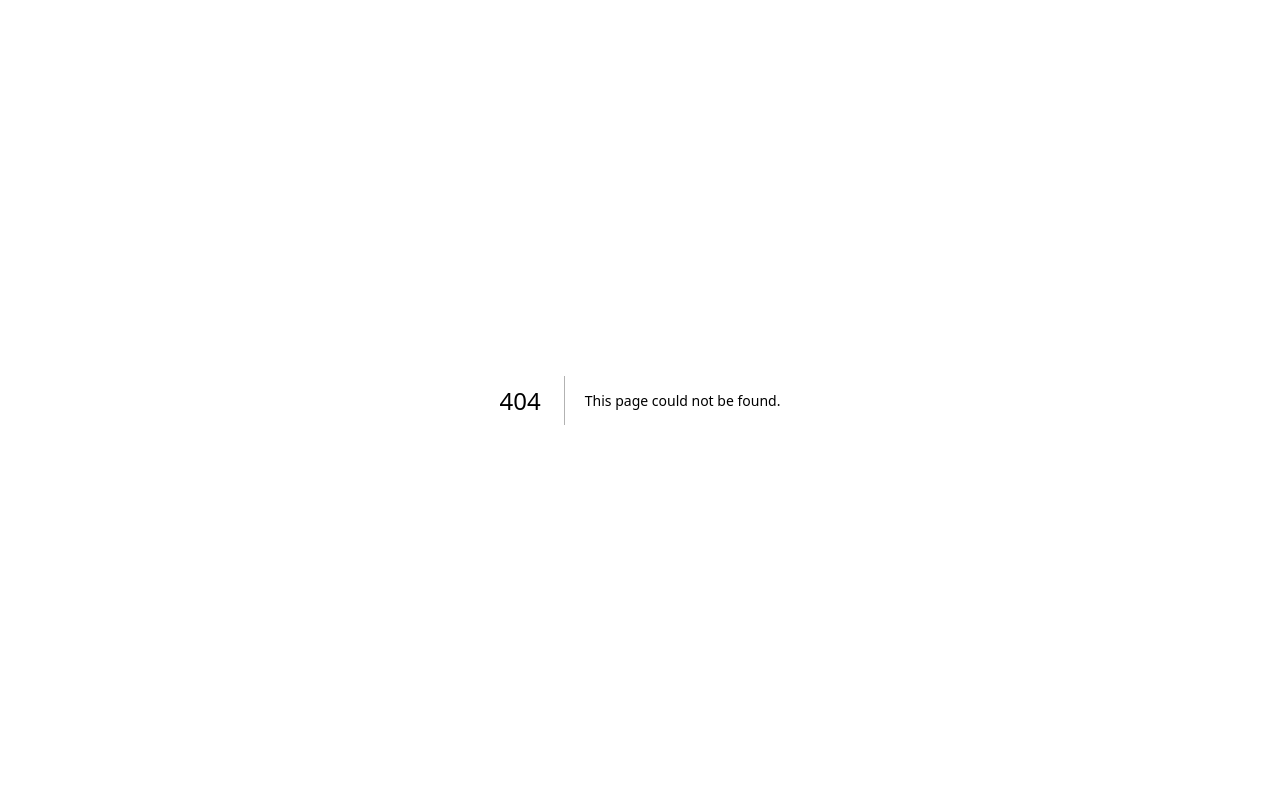
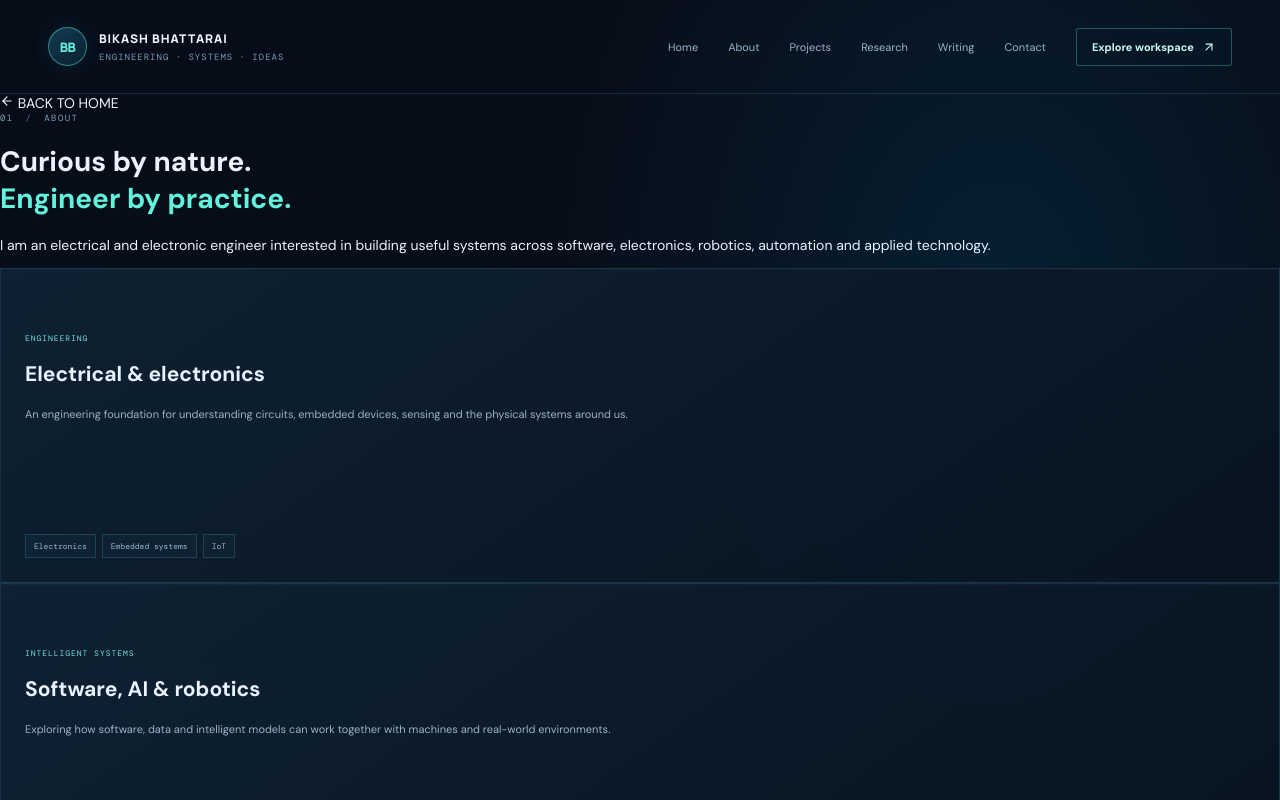
Before and after one commit to bikash-ananda/personal-webpage, a Next.js app: page /about in a window 1280 px wide. Before the commit this address had no page. Shown: the top 800 px of the page. Built offline with nearby package versions, Linux system fonts and the light colour scheme.

Commit message:
feat(public): add about page

```diff
--- /dev/null
+++ b/src/app/about/page.tsx
@@ -0,0 +1,17 @@
+import PublicSubpage from "@/app/components/PublicSubpage";
+
+export default function AboutPage() {
+  return <PublicSubpage
+    number="01"
+    label="ABOUT"
+    title="Curious by nature."
+    emphasis="Engineer by practice."
+    intro="I am an electrical and electronic engineer interested in building useful systems across software, electronics, robotics, automation and applied technology."
+    cards={[
+      { eyebrow: "ENGINEERING", title: "Electrical & electronics", description: "An engineering foundation for understanding circuits, embedded devices, sensing and the physical systems around us.", tags: ["Electronics", "Embedded systems", "IoT"] },
+      { eyebrow: "INTELLIGENT SYSTEMS", title: "Software, AI & robotics", description: "Exploring how software, data and intelligent models can work together with machines and real-world environments.", tags: ["Full-stack development", "AI agents", "Robotics"] },
+      { eyebrow: "APPLIED TECHNOLOGY", title: "Technology with practical value", description: "Bringing engineering into agriculture, business operations and community-facing solutions.", tags: ["Agritech", "Automation", "Applied research"] },
+    ]}
+    note="This profile is a concise introduction. Project pages will be expanded with verified outcomes, technical details and supporting material as each project is documented."
+  />;
+}
```
